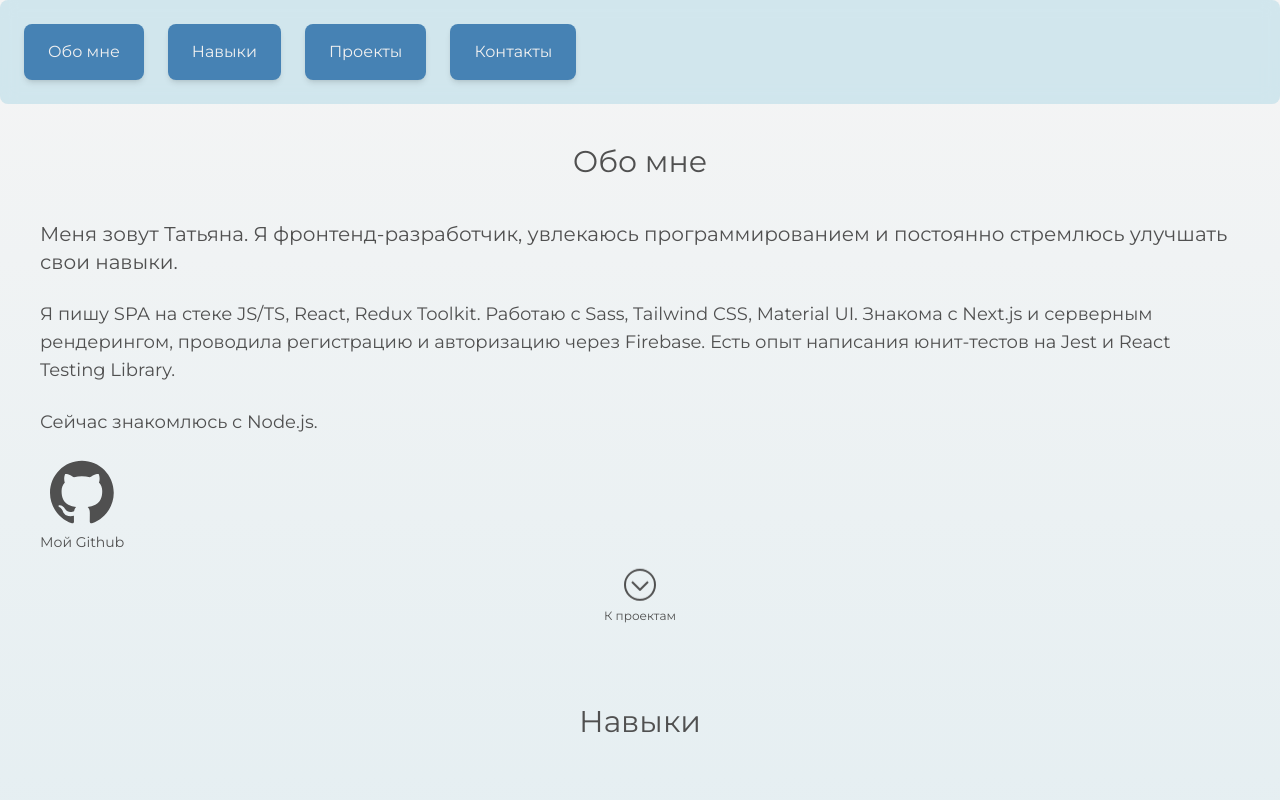
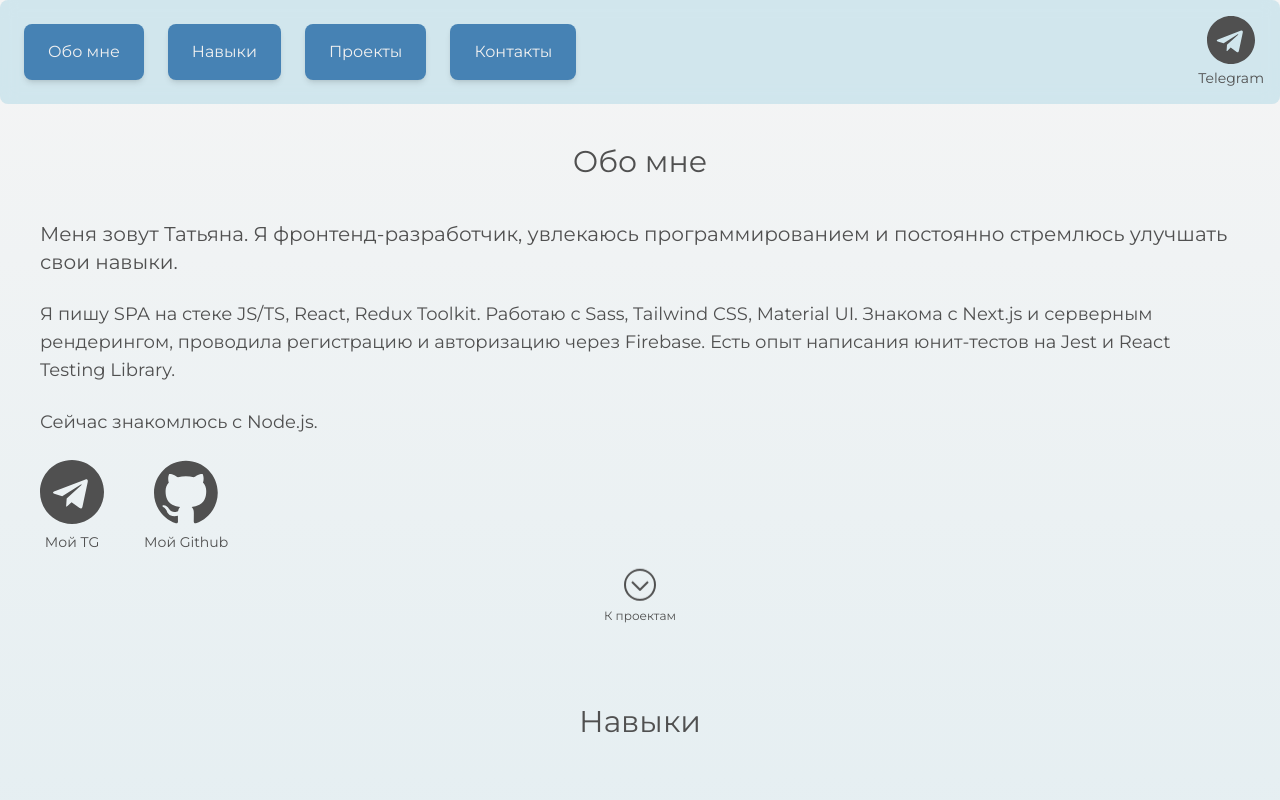
Before and after one commit to TatyanaZakiryanova/portfolio, a React (Vite) app: page / in a window 1280 px wide. Shown: the top 800 px of the page. Built offline with nearby package versions, Linux system fonts and the light colour scheme.

Commit message:
update contacts

```diff
--- a/src/components/AboutMe.tsx
+++ b/src/components/AboutMe.tsx
@@ -16,14 +16,14 @@ const AboutMe = () => {
         </p>
         <p>Сейчас знакомлюсь с Node.js.</p>
         <p className="flex gap-10">
-          {/*<div className="flex flex-col items-center gap-2">
-            <a href="https://t.me/l1cht3r" target="_blank" rel="noopener noreferrer">
+          <div className="flex flex-col items-center gap-2">
+            <a href="https://t.me/tzaranova" target="_blank" rel="noopener noreferrer">
               <svg className="h-16 w-16 hover:animate-[wiggle_1s_ease-in-out_infinite]">
                 <use href="assets/icons/sprite.svg#icon-tg"></use>
               </svg>
             </a>
             <span className="text-sm text-text-dark">Мой TG</span>
-          </div>*/}
+          </div>
           <div className="flex flex-col items-center gap-2">
             <a
               href="https://github.com/TatyanaZakiryanova/"
--- a/src/components/Contacts.tsx
+++ b/src/components/Contacts.tsx
@@ -16,14 +16,14 @@ const Contacts = () => {
             <div className="flex items-center justify-center gap-1">
               <a href="tel:+79196970254">+7 919 697 02 54</a>
             </div>
-            {/*<div className="flex items-center justify-center gap-1">
+            <div className="flex items-center justify-center gap-1">
               <svg className="h-8 w-8">
                 <use href="assets/icons/sprite.svg#icon-tg"></use>
               </svg>
-              <a href="https://t.me/l1cht3r" target="_blank" rel="noopener noreferrer">
+              <a href="https://t.me/tzaranova" target="_blank" rel="noopener noreferrer">
                 Telegram
               </a>
-            </div>*/}
+            </div>
           </div>
         </div>
       </div>
--- a/src/components/ui/Navbar.tsx
+++ b/src/components/ui/Navbar.tsx
@@ -74,14 +74,14 @@ const Navbar = () => {
             </li>
           </ul>
         </div>
-        {/*<div className="absolute right-2 top-2 flex flex-col items-center gap-1 p-2">
-          <a href="https://t.me/l1cht3r" target="_blank" rel="noopener noreferrer">
+        <div className="absolute right-2 top-2 flex flex-col items-center gap-1 p-2">
+          <a href="https://t.me/tzaranova" target="_blank" rel="noopener noreferrer">
             <svg className="h-12 w-12 hover:animate-[wiggle_1s_ease-in-out_infinite]">
               <use href="assets/icons/sprite.svg#icon-tg"></use>
             </svg>
           </a>
           <span className="text-sm text-text-dark">Telegram</span>
-        </div>*/}
+        </div>
       </div>
     </nav>
   );
```
